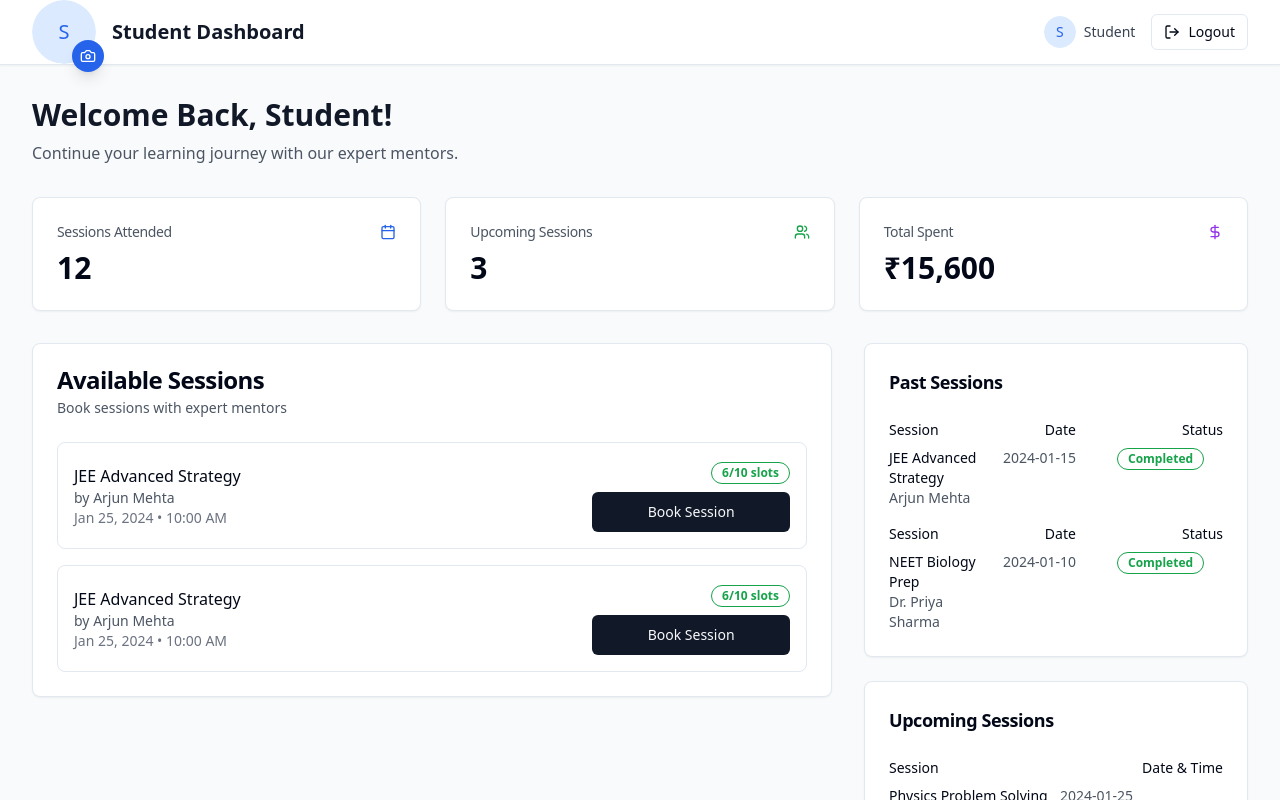
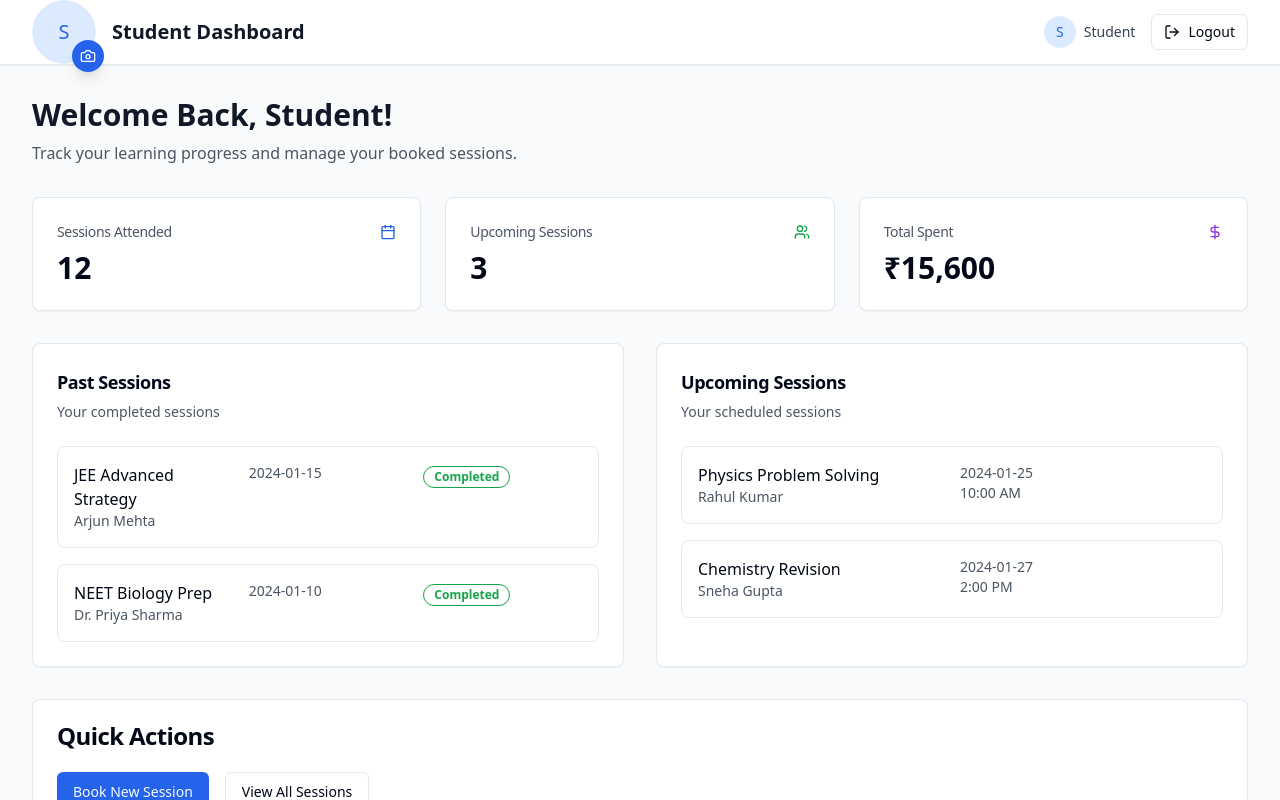
Before and after one commit to RBalaji28/exprto-exam-hub, a React (Vite) app: page /student-dashboard in a window 1280 px wide. Shown: the top 800 px of the page. Built offline with nearby package versions, Linux system fonts and the light colour scheme.

Commit message:
feat: Show only booked sessions in dashboard
Modified the student dashboard to display only the sessions that the student has booked, removing the "Book Session" option.

```diff
--- a/src/pages/StudentDashboard.tsx
+++ b/src/pages/StudentDashboard.tsx
@@ -1,3 +1,4 @@
+
 import { useState } from "react";
 import { Button } from "@/components/ui/button";
 import { Card, CardContent, CardHeader, CardTitle } from "@/components/ui/card";
@@ -50,23 +51,6 @@ const StudentDashboard = () => {
       mentor: "Sneha Gupta",
       date: "2024-01-27",
       time: "2:00 PM"
-    }
-  ];
-
-  const availableSessions = [
-    {
-      title: "JEE Advanced Strategy",
-      mentor: "Arjun Mehta",
-      date: "Jan 25, 2024",
-      time: "10:00 AM",
-      slots: "6/10 slots"
-    },
-    {
-      title: "JEE Advanced Strategy",
-      mentor: "Arjun Mehta",
-      date: "Jan 25, 2024",
-      time: "10:00 AM",
-      slots: "6/10 slots"
     }
   ];
 
@@ -123,7 +107,7 @@ const StudentDashboard = () => {
         {/* Welcome Section */}
         <div className="mb-8">
           <h2 className="text-3xl font-bold text-gray-900 mb-2">Welcome Back, {studentName.split(' ')[0]}!</h2>
-          <p className="text-gray-600">Continue your learning journey with our expert mentors.</p>
+          <p className="text-gray-600">Track your learning progress and manage your booked sessions.</p>
         </div>
 
         {/* Stats Cards */}
@@ -157,58 +141,23 @@ const StudentDashboard = () => {
           </Card>
         </div>
 
-        <div className="grid grid-cols-1 lg:grid-cols-3 gap-8">
-          {/* Available Sessions */}
-          <div className="lg:col-span-2">
-            <Card>
-              <CardHeader>
-                <CardTitle>Available Sessions</CardTitle>
-                <p className="text-sm text-gray-600">Book sessions with expert mentors</p>
-              </CardHeader>
-              <CardContent className="space-y-4">
-                {availableSessions.map((session, index) => (
-                  <div key={index} className="flex items-center justify-between p-4 border rounded-lg">
-                    <div>
-                      <h4 className="font-medium">{session.title}</h4>
-                      <p className="text-sm text-gray-600">by {session.mentor}</p>
-                      <p className="text-sm text-gray-500">{session.date} • {session.time}</p>
-                    </div>
-                    <div className="text-right">
-                      <Badge variant="outline" className="text-green-600 border-green-600 mb-2">
-                        {session.slots}
-                      </Badge>
-                      <Button className="w-full bg-gray-900 hover:bg-gray-800">
-                        Book Session
-                      </Button>
-                    </div>
-                  </div>
-                ))}
-              </CardContent>
-            </Card>
-          </div>
-
-          {/* Right Sidebar */}
-          <div className="space-y-6">
+        <div className="grid grid-cols-1 lg:grid-cols-2 gap-8">
           {/* Past Sessions */}
           <Card>
             <CardHeader>
               <CardTitle className="text-lg">Past Sessions</CardTitle>
+              <p className="text-sm text-gray-600">Your completed sessions</p>
             </CardHeader>
             <CardContent>
               <div className="space-y-4">
                 {pastSessions.map((session, index) => (
-                    <div key={index} className="space-y-2">
-                      <div className="flex justify-between">
-                        <span className="font-medium text-sm">Session</span>
-                        <span className="font-medium text-sm">Date</span>
-                        <span className="font-medium text-sm">Status</span>
-                      </div>
-                      <div className="grid grid-cols-3 gap-2 text-sm">
+                  <div key={index} className="p-4 border rounded-lg">
+                    <div className="grid grid-cols-3 gap-4">
                       <div>
                         <p className="font-medium">{session.session}</p>
-                          <p className="text-gray-600">{session.mentor}</p>
+                        <p className="text-sm text-gray-600">{session.mentor}</p>
                       </div>
-                        <div className="text-gray-600">
+                      <div className="text-gray-600 text-sm">
                         {session.date}
                       </div>
                       <div>
@@ -227,21 +176,18 @@ const StudentDashboard = () => {
           <Card>
             <CardHeader>
               <CardTitle className="text-lg">Upcoming Sessions</CardTitle>
+              <p className="text-sm text-gray-600">Your scheduled sessions</p>
             </CardHeader>
             <CardContent>
               <div className="space-y-4">
                 {upcomingSessions.map((session, index) => (
-                    <div key={index} className="space-y-2">
-                      <div className="flex justify-between">
-                        <span className="font-medium text-sm">Session</span>
-                        <span className="font-medium text-sm">Date & Time</span>
-                      </div>
-                      <div className="grid grid-cols-2 gap-2 text-sm">
+                  <div key={index} className="p-4 border rounded-lg">
+                    <div className="grid grid-cols-2 gap-4">
                       <div>
                         <p className="font-medium">{session.session}</p>
-                          <p className="text-gray-600">{session.mentor}</p>
+                        <p className="text-sm text-gray-600">{session.mentor}</p>
                       </div>
-                        <div className="text-gray-600">
+                      <div className="text-gray-600 text-sm">
                         <p>{session.date}</p>
                         <p>{session.time}</p>
                       </div>
@@ -252,6 +198,26 @@ const StudentDashboard = () => {
             </CardContent>
           </Card>
         </div>
+
+        {/* Quick Actions */}
+        <div className="mt-8">
+          <Card>
+            <CardHeader>
+              <CardTitle>Quick Actions</CardTitle>
+            </CardHeader>
+            <CardContent>
+              <div className="flex gap-4">
+                <Link to="/booking-sessions">
+                  <Button className="bg-blue-600 hover:bg-blue-700">
+                    Book New Session
+                  </Button>
+                </Link>
+                <Button variant="outline">
+                  View All Sessions
+                </Button>
+              </div>
+            </CardContent>
+          </Card>
         </div>
       </main>
     </div>
```
Lines whose indentation alone changed are shown as unchanged.
